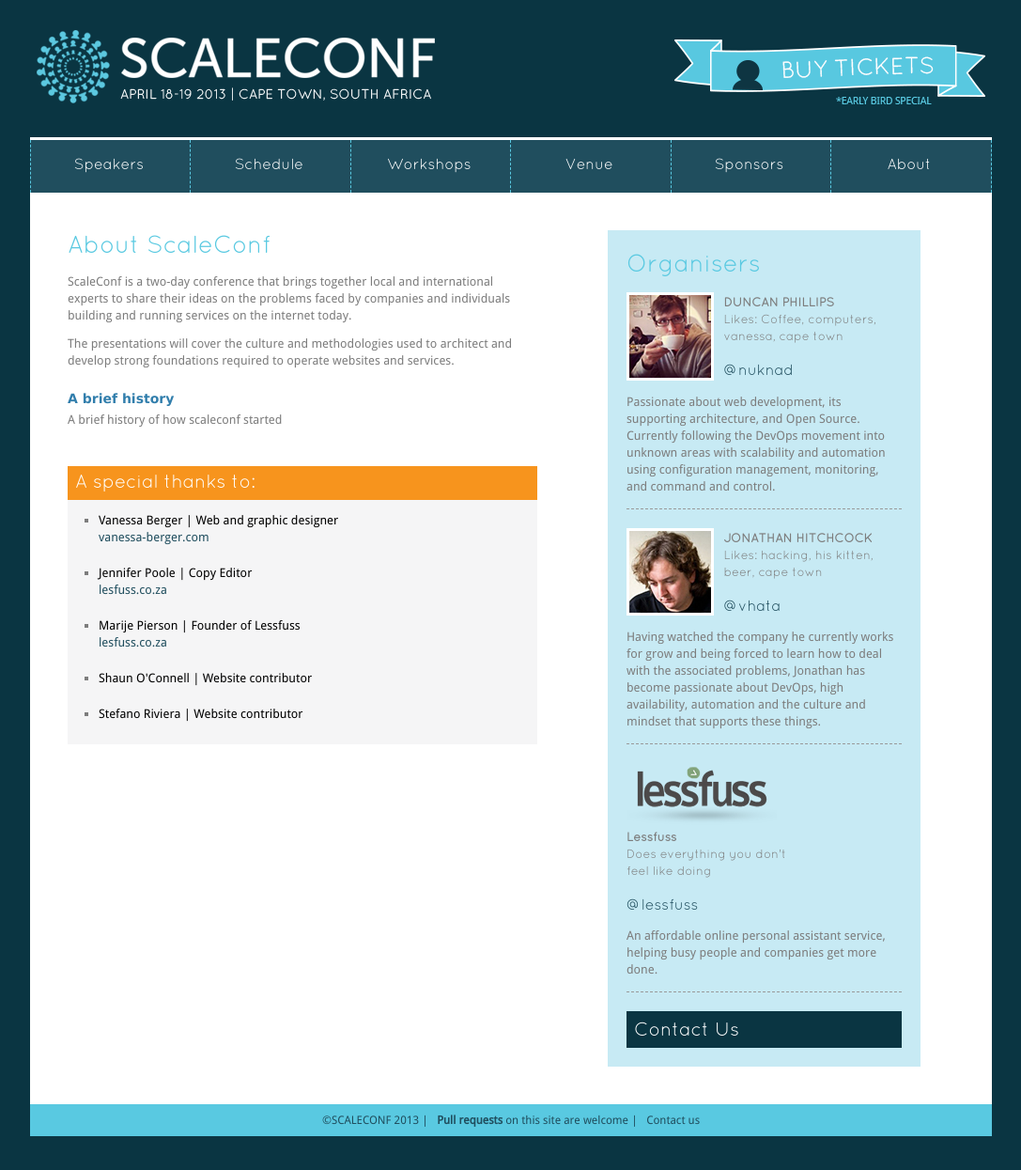
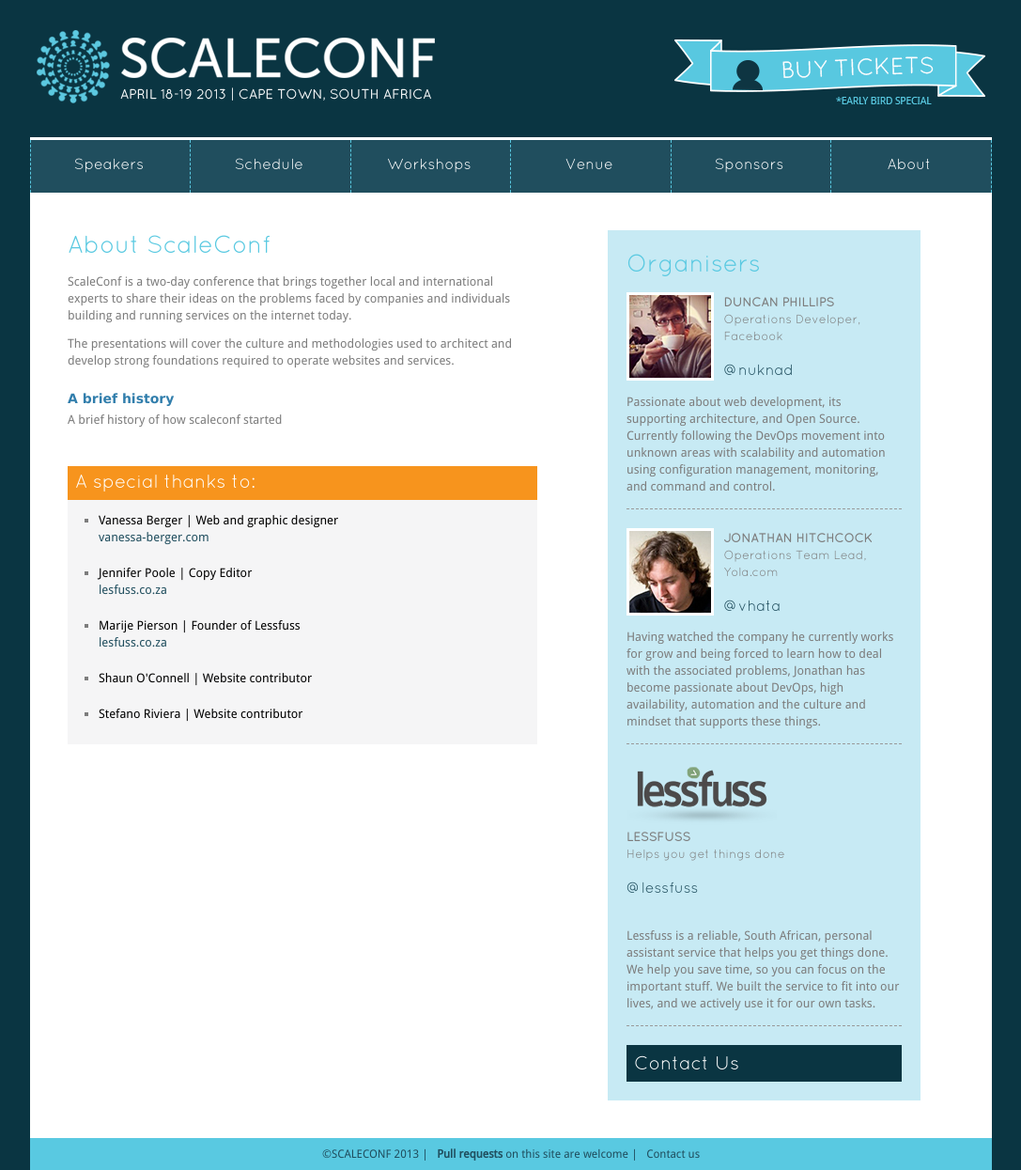
Before and after one commit to scaleconf/scaleconf.github.com, a Jekyll site: the page built from about.html, in a window 1280 px wide. Shown: the whole page at 94% size, without its empty margins (96-1183 px from the left). Built offline with Jekyll 4.4.1, drawn with Linux system fonts in a browser that asks for light colours; Markdown is read by kramdown in place of the engine named in the settings; before the commit the page ends 1209 px from its top, so only the background shows below that.

Commit message:
text for lessfuss

```diff
--- a/about.html
+++ b/about.html
@@ -67,8 +67,8 @@
                 <ul>
                     <li>
                         <p class="name"><strong>DUNCAN PHILLIPS</strong></p>
-                        <p class"description">Likes: Coffee, computers, vanessa, cape town</p>
-                        <p class="twitter"><a href="http://www.twitter.com/nuknad">@nuknad</a></p>
+                        <p class"description">Operations Developer, Facebook</p>
+                        <p class="twitter"><a href="https://twitter.com/nuknad" target=_blank>@nuknad</a></p>
                     </li>
                 </ul>
            </div>
@@ -83,8 +83,8 @@
                 <ul>
                     <li>
                         <p class="name"><strong>JONATHAN HITCHCOCK</strong></p>
-                            <p class="description">Likes: hacking, his kitten, beer, cape town</p>
-                            <p class="twitter"><a href="http://www.twitter.com/vhata">@vhata</a></p>
+                        <p class="description">Operations Team Lead, Yola.com</p>
+                        <p class="twitter"><a href="https://twitter.com/vhata" target=_blank>@vhata</a></p>
                     </li>
                 </ul>
            </div>
@@ -98,14 +98,14 @@
             <div class="caption below">
                 <ul>
                     <li>
-                            <p class="name"><strong>Lessfuss</strong></p>
-                            <p class="description">Does everything you don't feel like doing</p>
+                        <p class="name"><strong>LESSFUSS</strong></p>
+                        <p class="description">Helps you get things done</p>
                         <p class="twitter"><a href="http://www.twitter.com/lessfuss">@lessfuss</a></p>
                     </li>
                 </ul>
             </div>
             <div class="bio">
-                    <p> An affordable online personal assistant service, helping busy people and companies get more done.</p>
+                <p> Lessfuss is a reliable, South African, personal assistant service that helps you get things done. We help you save time, so you can focus on the important stuff. We built the service to fit into our lives, and we actively use it for our own tasks.  </p>
             </div>
           </div>
 
```
Lines whose indentation alone changed are shown as unchanged.
